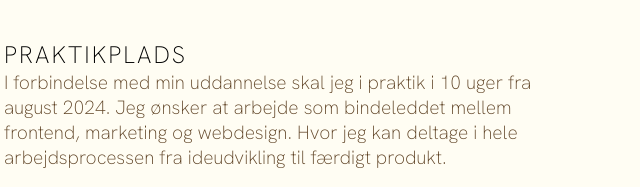
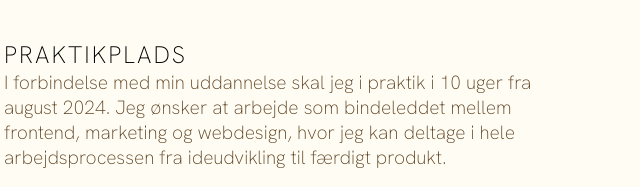
Before and after one commit to Caro0204/one_page_ppp, a plain HTML site: page index.html in a window 1280 px wide. Shown: the part 1895-2082 px from the top of the page, 66-706 px from the left. Drawn offline with Linux system fonts and the light colour scheme; a web font is replaced by a local one.

Commit message:
ændring på tekst

```diff
--- a/index.html
+++ b/index.html
@@ -166,7 +166,7 @@
                 <h2>PRAKTIKPLADS</h2>
                 <p class="str">I forbindelse med min uddannelse skal jeg i praktik i 10 uger fra august 2024. Jeg ønsker
                     at arbejde som bindeleddet
-                    mellem frontend, marketing og webdesign. Hvor jeg kan deltage i hele arbejdsprocessen fra
+                    mellem frontend, marketing og webdesign, hvor jeg kan deltage i hele arbejdsprocessen fra
                     ideudvikling til færdigt
                     produkt.</p>
             </div>
```
